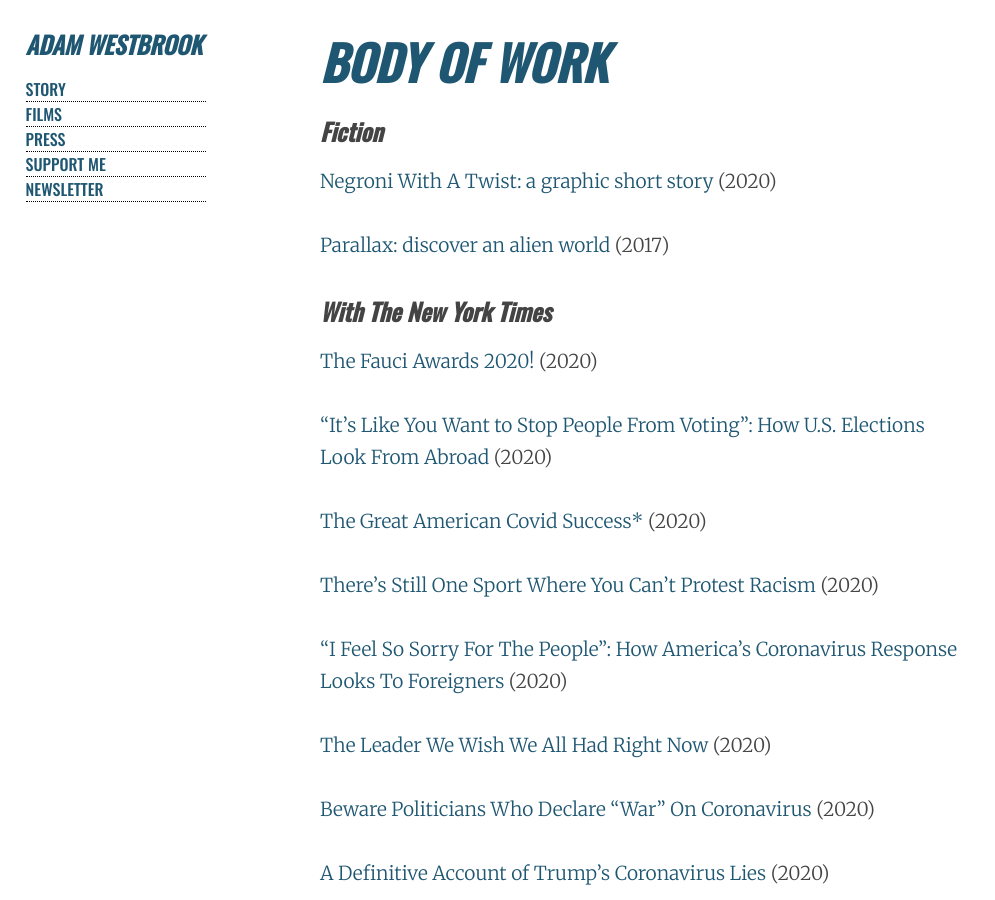
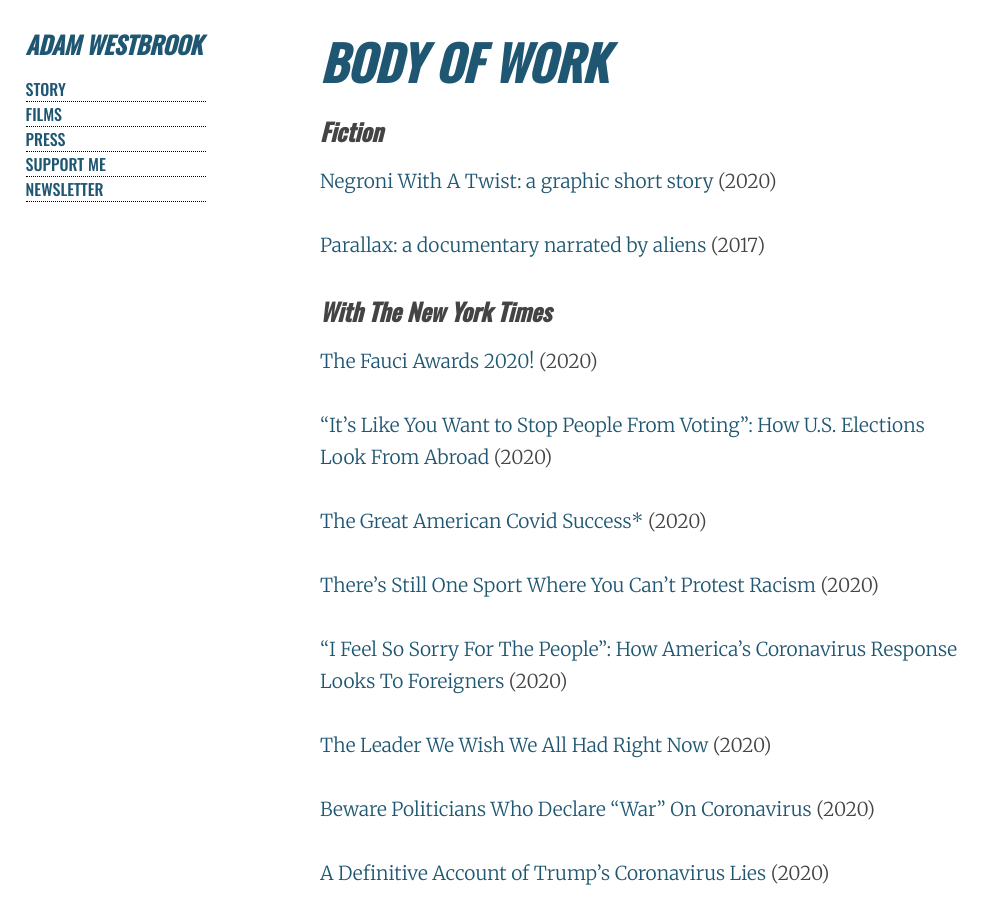
Before and after one commit to AdamWestbrook/adamwestbrook.github.io, a Jekyll site: the page built from films.md, in a window 1280 px wide and 900 px high. Shown: the whole window, without its empty margins (0-995 px from the left). Built offline with Jekyll 4.4.1, drawn with Linux system fonts in a browser that asks for light colours.

Commit message:
Update films.md

```diff
--- a/films.md
+++ b/films.md
@@ -8,7 +8,7 @@ permalink: /films/
 ## Fiction
 
 - [Negroni With A Twist: a graphic short story](http://adamwestbrook.co.uk/parallax) (2020)
-- [Parallax: discover an alien world](http://adamwestbrook.co.uk/parallax) (2017)
+- [Parallax: a documentary narrated by aliens](http://adamwestbrook.co.uk/parallax) (2017)
 
 ## With The New York Times
 
```
